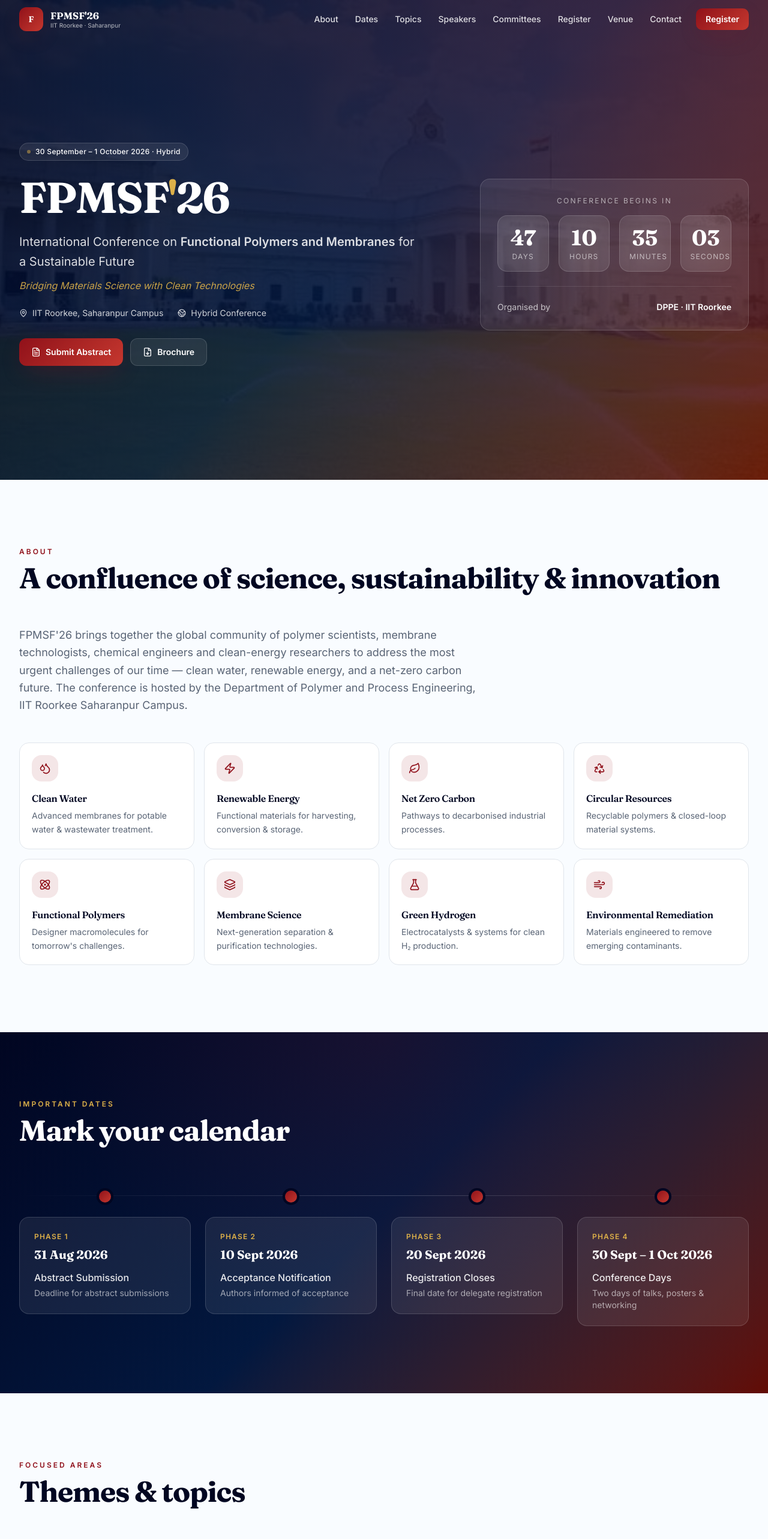
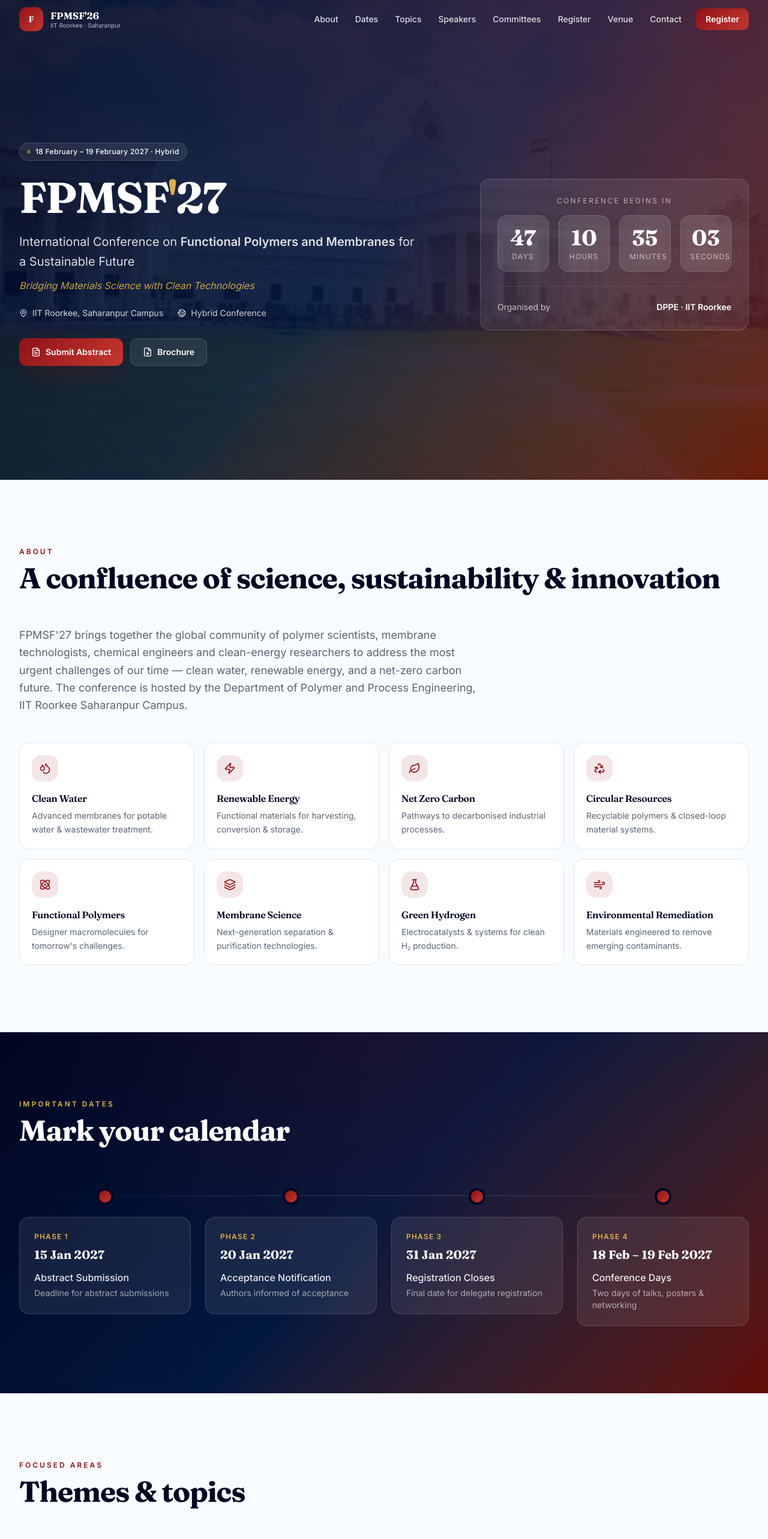
Before and after one commit to yuvraj-makani/FPMSF26-Website, a React (Vite) app: page / in a window 1280 px wide. Shown: the top 2566 px of the page at 60% size. Built offline with nearby package versions, Linux system fonts and the light colour scheme.

Commit message:
Updated conference dates

```diff
--- a/src/App.tsx
+++ b/src/App.tsx
@@ -28,10 +28,10 @@ const ABOUT_PILLARS = [
 ];
 
 const TIMELINE = [
-  { date: "31 Aug 2026", title: "Abstract Submission", desc: "Deadline for abstract submissions" },
-  { date: "10 Sept 2026", title: "Acceptance Notification", desc: "Authors informed of acceptance" },
-  { date: "20 Sept 2026", title: "Registration Closes", desc: "Final date for delegate registration" },
-  { date: "30 Sept – 1 Oct 2026", title: "Conference Days", desc: "Two days of talks, posters & networking" },
+  { date: "15 Jan 2027", title: "Abstract Submission", desc: "Deadline for abstract submissions" },
+  { date: "20 Jan 2027", title: "Acceptance Notification", desc: "Authors informed of acceptance" },
+  { date: "31 Jan 2027", title: "Registration Closes", desc: "Final date for delegate registration" },
+  { date: "18 Feb – 19 Feb 2027", title: "Conference Days", desc: "Two days of talks, posters & networking" },
 ];
 
 const PRICING = [
@@ -67,10 +67,10 @@ function Home() {
           <div className="text-white animate-fade-up">
             <div className="inline-flex items-center gap-2 px-3 py-1.5 rounded-full glass-dark text-xs font-medium tracking-wide mb-6">
               <span className="h-1.5 w-1.5 rounded-full bg-gold animate-pulse" />
-              30 September – 1 October 2026 · Hybrid
+              18 February – 19 February 2027 · Hybrid
             </div>
             <h1 className="font-display text-5xl sm:text-6xl lg:text-7xl font-bold leading-[1.05] tracking-tight">
-              FPMSF<span className="text-gold">'</span>26
+              FPMSF<span className="text-gold">'</span>27
             </h1>
             <p className="mt-5 text-lg sm:text-xl text-white/85 font-light max-w-2xl leading-relaxed">
               International Conference on <strong className="font-semibold">Functional Polymers and Membranes</strong> for a Sustainable Future
@@ -112,7 +112,7 @@ function Home() {
       {/* ABOUT */}
       <Section id="about" eyebrow="About" title="A confluence of science, sustainability & innovation">
         <p className="text-lg text-muted-foreground max-w-3xl leading-relaxed">
-          FPMSF'26 brings together the global community of polymer scientists, membrane technologists,
+          FPMSF'27 brings together the global community of polymer scientists, membrane technologists,
           chemical engineers and clean-energy researchers to address the most urgent challenges of our
           time — clean water, renewable energy, and a net-zero carbon future. The conference is hosted
           by the Department of Polymer and Process Engineering, IIT Roorkee Saharanpur Campus.
@@ -276,7 +276,7 @@ function Home() {
               apmmwe@pe.iitr.ac.in
             </a>
             <p className="mt-4 text-sm text-white/80">
-              Submissions close 31 August 2026. Selected abstracts will be considered for oral or poster presentation.
+              Submissions close 31 January 2027. Selected abstracts will be considered for oral or poster presentation.
             </p>
             <a href="https://forms.gle/SKP2WSGUtxA5f8Cx7" target="_blank" rel="noopener noreferrer" className="mt-6 inline-flex items-center gap-2 px-5 py-2.5 rounded-lg bg-white text-navy-deep text-sm font-semibold hover:bg-gold transition">
               <FileText size={14} /> Submit Abstract
@@ -434,13 +434,13 @@ function Home() {
             <div className="flex items-center gap-3">
               <div className="h-11 w-11 rounded-lg bg-accent-gradient grid place-items-center font-display font-bold">F</div>
               <div>
-                <div className="font-display font-bold text-lg">FPMSF'26</div>
+                <div className="font-display font-bold text-lg">FPMSF'27</div>
                 <div className="text-xs text-white/60">IIT Roorkee · Saharanpur Campus</div>
               </div>
             </div>
             <p className="mt-5 text-sm text-white/70 max-w-md leading-relaxed">
               International Conference on Functional Polymers and Membranes for a Sustainable Future —
-              bridging materials science with clean technologies, 30 Sept – 1 Oct 2026.
+              bridging materials science with clean technologies, 18 Feb – 19 Feb 2027.
             </p>
           </div>
           <FooterCol title="Quick Links" links={[["About", "#about"], ["Speakers", "#speakers"], ["Register", "#register"], ["Venue", "#venue"]]} />
@@ -448,7 +448,7 @@ function Home() {
         </div>
         <div className="border-t border-white/10">
           <div className="mx-auto max-w-7xl px-4 sm:px-6 lg:px-8 py-5 flex flex-col sm:flex-row gap-3 justify-between text-xs text-white/60">
-            <div>© 2026 Department of Polymer and Process Engineering, IIT Roorkee. All rights reserved.</div>
+            <div>© 2027 Department of Polymer and Process Engineering, IIT Roorkee. All rights reserved.</div>
             <div>Indian Institute of Technology Roorkee · Saharanpur Campus</div>
           </div>
         </div>
```
